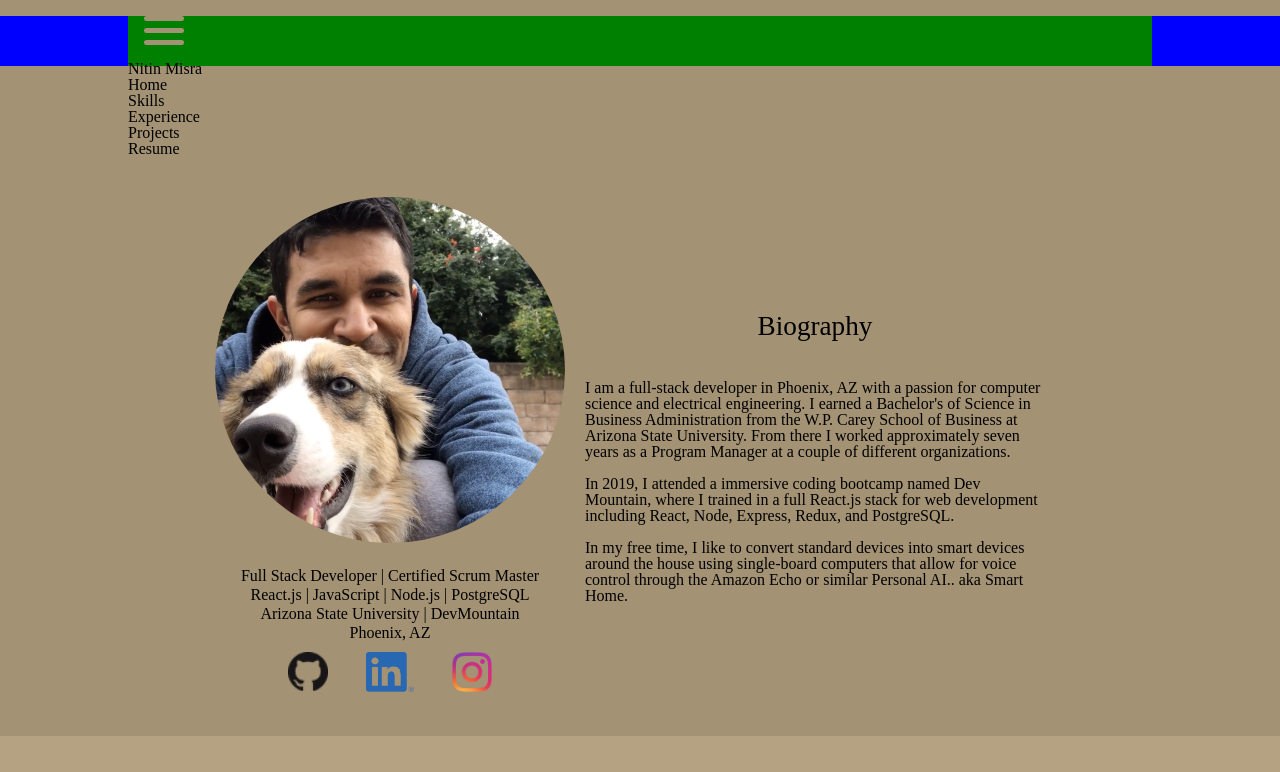
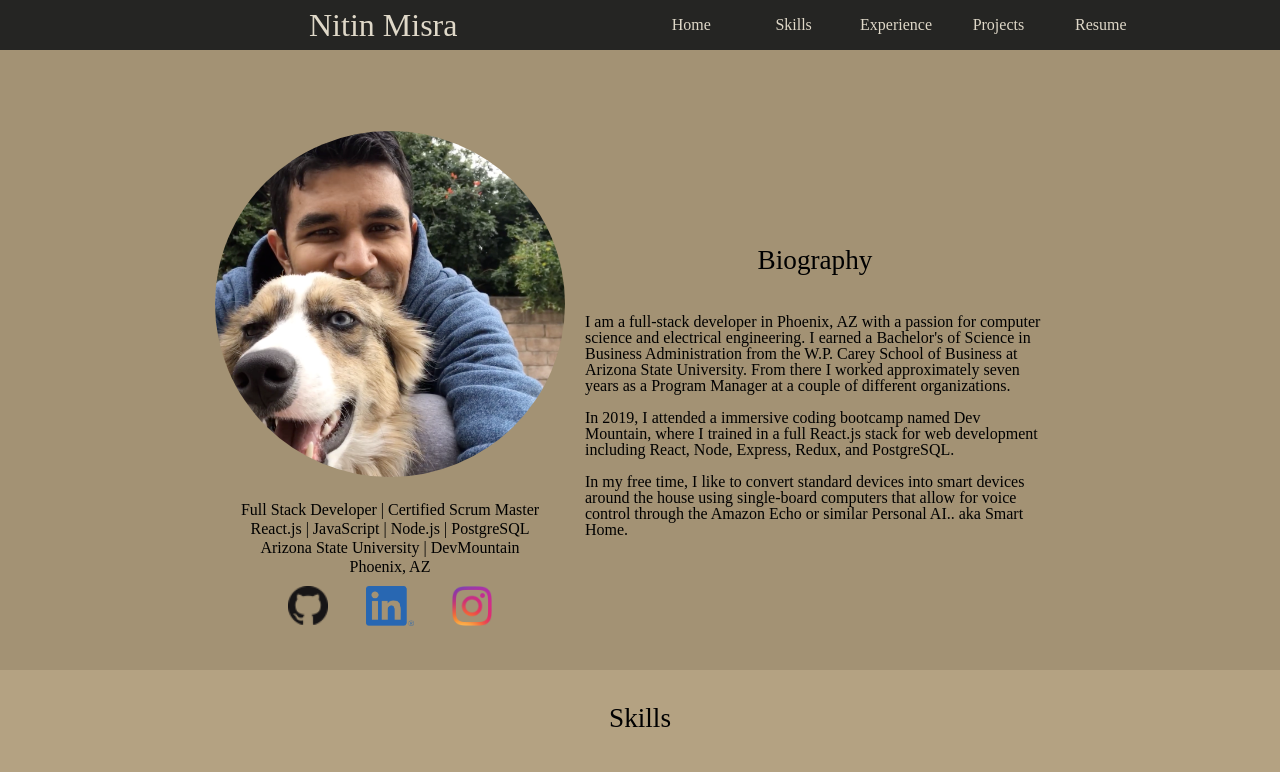
Before and after one commit to iamnitinmisra/new-portfolio, a React (Create React App) app: page / in a window 1280 px wide. Shown: the top 772 px of the page. Built offline with nearby package versions, Linux system fonts and the light colour scheme.

Commit message:
navbar complete

```diff
--- a/src/components/ham-menu/HamMenu.css
+++ b/src/components/ham-menu/HamMenu.css
@@ -1,4 +1,4 @@
-#link {
+/* #link {
   background: #252523;
   color: #dfd8c8;
   position: relative;
@@ -179,4 +179,4 @@
   #link {
     border: none;
   }
-}
+} */
--- a/src/components/ham-menu/menu-content/MenuContent.css
+++ b/src/components/ham-menu/menu-content/MenuContent.css
@@ -1,16 +1,7 @@
-.content {
+/* .content {
   z-index: 0;
   justify-content: space-around;
   color: #dfd8c8;
-}
-
-#link {
-  position: relative;
-  min-width: 80px;
-  height: 66px;
-  display: flex;
-  justify-content: center;
-  align-items: center;
 }
 
 @media (min-width: 360px) and (max-width: 599px) {
@@ -40,4 +31,4 @@
     display: flex;
     min-width: 500px;
   }
-}
+} */
--- a/src/components/navbar/Content.js
+++ b/src/components/navbar/Content.js
@@ -1,25 +1,24 @@
 import React from "react";
+import "./NavBar.css";
 
-export default function Content() {
+export default function Content(props) {
   return (
-    <div>
-      <ul className="">
+    <ul className={props.isToggled ? "show-nav-links" : "nav-links"}>
       {/* <a href="#"> */}
-        <li id="">Home</li>
+      <li id="link">Home</li>
       {/* </a> */}
       {/* <a href="#"> */}
-        <li id="">Skills</li>
+      <li id="link">Skills</li>
       {/* </a> */}
       {/* <a href="#"> */}
-        <li id="">Experience</li>
+      <li id="link">Experience</li>
       {/* </a> */}
       {/* <a href="#"> */}
-        <li id="">Projects</li>
+      <li id="link">Projects</li>
       {/* </a> */}
       {/* <a href="#"> */}
-        <li id="">Resume</li>
+      <li id="link">Resume</li>
       {/* </a> */}
-      </ul>{" "}
-    </div>
+    </ul>
   );
 }
--- a/src/components/navbar/HamIcon.js
+++ b/src/components/navbar/HamIcon.js
@@ -1,11 +1,11 @@
 import React from "react";
-import './NavBar.css'
+import "./NavBar.css";
 
 export default function HamIcon(props) {
   return (
     <div
       onClick={() => props.toggleMenu()}
-      className={props.isToggled ? "active" : "hidden"}
+      className={props.isToggled ? "active" : "ham-menu"}
     >
       <div className="menu-icon"></div>
     </div>
--- a/src/components/navbar/NavBar.css
+++ b/src/components/navbar/NavBar.css
@@ -1,28 +1,80 @@
 .navbar-container {
   height: 50px;
   width: 100vw;
-    background: blue;
+  background: #252523;
+  position: fixed;
+}
+
+.show-nav-links {
+  display: flex;
+  flex-direction: column;
+  height: 330px;
+  width: 250px;
+  background: #252523;
+  justify-content: space-around;
+  align-items: center;
+  transform: translate(0, 0px);
+  color: #dfd8c8;
+  transition: 1s;
+}
+
+.nav-links {
+  display: flex;
+  height: 330px;
+  width: 250px;
+  background: silver;
+  color: #dfd8c8;
+  background: #252523;
+  justify-content: space-around;
+  align-items: center;
+  transform: translate(0, -330px);
+  transition: 1s;
+}
+
+#link {
+  position: relative;
+  min-width: 80px;
+  height: 66px;
+  width: 250px;
+  display: flex;
+  justify-content: center;
+  align-items: center;
+  border: solid 3px black;
 }
 
 .navbar-content {
+  display: flex;
   height: 50px;
-    width: 1024px;
-    background: green;
+  width: 100%;
+  background: #252523;
   margin: 0 auto;
+  justify-content: space-around;
 }
 
-.hidden,
+.my-name {
+  width: 50%;
+  display: flex;
+  align-items: center;
+  justify-content: center;
+  color: #dfd8c8;
+}
+
+.my-name h2 {
+  font-size: 2em;
+  width: 150px;
+}
+
+.ham-menu,
 .active {
-  margin: 1em;
   width: 40px;
 }
 
 .active:before,
 .active:after,
 .active div,
-.hidden:after,
-.hidden:before,
-.hidden div {
+.ham-menu:after,
+.ham-menu:before,
+.ham-menu div {
   background-color: #a39274;
   border-radius: 3px;
   content: "";
@@ -70,3 +122,94 @@
   width: 332px;
   z-index: -200;
 }
+
+@media (min-width: 360px) and (max-width: 799px) {
+  .nav-links {
+    display: flex;
+    flex-direction: column;
+  }
+
+  .my-name {
+    position: absolute;
+    top: 10px;
+  }
+
+  .ham-menu,
+  .active {
+    position: absolute;
+    right: 15px;
+    top: 5px;
+  }
+}
+
+@media (min-width: 800px) and (max-width: 954px) {
+  .ham-menu,
+  .active {
+    display: none;
+  }
+
+  #link {
+    border: none;
+  }
+
+  .nav-links {
+    flex-direction: row;
+    height: 50px;
+    width: 50%;
+    transform: translate(0, 0);
+  }
+
+  .show-nav-links {
+    height: 50px;
+    width: 50%;
+    flex-direction: row;
+    transform: translate(0, 0);
+  }
+}
+
+@media (min-width: 955px) and (max-width: 1024px) {
+  .ham-menu,
+  .active {
+    display: none;
+  }
+  .nav-links {
+    flex-direction: row;
+    height: 50px;
+    width: 50%;
+    transform: translate(0, 0);
+  }
+  .show-nav-links {
+    height: 50px;
+    width: 50%;
+    flex-direction: row;
+    transform: translate(0, 0);
+  }
+  #link {
+    border: none;
+  }
+}
+
+@media (min-width: 1024px) {
+  .ham-menu,
+  .active {
+    display: none;
+  }
+  .navbar-content {
+    width: 1024px;
+  }
+  .nav-links {
+    flex-direction: row;
+    height: 50px;
+    width: 50%;
+    transform: translate(0, 0);
+  }
+  .show-nav-links {
+    height: 50px;
+    width: 50%;
+    flex-direction: row;
+    transform: translate(0, 0);
+  }
+  #link {
+    border: none;
+  }
+}
--- a/src/components/navbar/NavBar.js
+++ b/src/components/navbar/NavBar.js
@@ -7,7 +7,7 @@ export default class NavBar extends Component {
   constructor() {
     super();
     this.state = {
-      isToggled: false
+      isToggled: false,
     };
   }
 
@@ -23,9 +23,11 @@ export default class NavBar extends Component {
     return (
       <div className="navbar-container">
         <div className="navbar-content">
-          <HamIcon isToggled={isToggled} toggleMenu={this.toggleMenu}/>
-          <h1>Nitin Misra</h1>
-          <Content />
+          <HamIcon isToggled={isToggled} toggleMenu={this.toggleMenu} />
+          <div className="my-name">
+            <h2>Nitin Misra</h2>
+          </div>
+          <Content isToggled={isToggled} toggleMenu={this.toggleMenu} />
         </div>
       </div>
     );
--- a/src/components/portfolio/Portfolio.css
+++ b/src/components/portfolio/Portfolio.css
@@ -23,7 +23,6 @@
   /* left: 382px;   */
   font-size: 2em;
   color: #dfd8c8;
-
 }
 
 #outer-container {
@@ -76,12 +75,16 @@
 }
 
 @media (min-width: 600px) and (max-width: 954px) {
+  .ham-icon {
+    display: none;
+  }
+
   #inner-container {
     width: 100vw;
   }
 }
 
-@media (min-width: 955px) and (max-width: 1279px) {
+@media (min-width: 955px) and (max-width: 1024px) {
   .ham-icon {
     display: none;
   }
@@ -92,11 +95,11 @@
   }
 
   #inner-container {
-    width: 956px;
+    width: 100vw;
   }
 }
 
-@media (min-width: 1280px) {
+@media (min-width: 1024px) {
   .ham-icon {
     display: none;
   }
@@ -107,6 +110,6 @@
   }
 
   #inner-container {
-    width: 1280px;
+    width: 1024px;
   }
 }
--- a/src/components/portfolio/Portfolio.js
+++ b/src/components/portfolio/Portfolio.js
@@ -1,5 +1,5 @@
 import React from "react";
-import HamMenu from "../ham-menu/HamMenu";
+// import HamMenu from "../ham-menu/HamMenu";
 import Identity from "./identity/Identity";
 import Skills from "./skills/Skills";
 import Experience from "./experience/Experience";
--- a/src/components/portfolio/experience/Experience.css
+++ b/src/components/portfolio/experience/Experience.css
@@ -60,11 +60,11 @@
   /* border: 2px solid; */
   padding: 5px;
   justify-content: flex-end;
-  width: 800px;
+  width: 90%;
 }
 
-#printer-icn{
-  max-width: 35px
+#printer-icn {
+  max-width: 35px;
 }
 
 .card {
@@ -75,7 +75,7 @@
   flex-direction: column;
   justify-content: center;
   border: 2px solid rgba(0, 0, 0, 0.125);
-  box-shadow: 3px 3px  #575043;
+  box-shadow: 3px 3px #575043;
   border-radius: 0.2rem;
 }
 
@@ -85,14 +85,19 @@
   }
 }
 
+@media (min-width: 600px) and (max-width: 954px) {
+}
+
 @media (min-width: 955px) and (max-width: 1279px) {
-  .card {
+  .card,
+  #resume-btn {
     width: 800px;
   }
 }
 
 @media (min-width: 1280px) {
-  .card {
+  .card,
+  #resume-btn {
     width: 800px;
   }
 }
```
Lines whose indentation alone changed are shown as unchanged.
